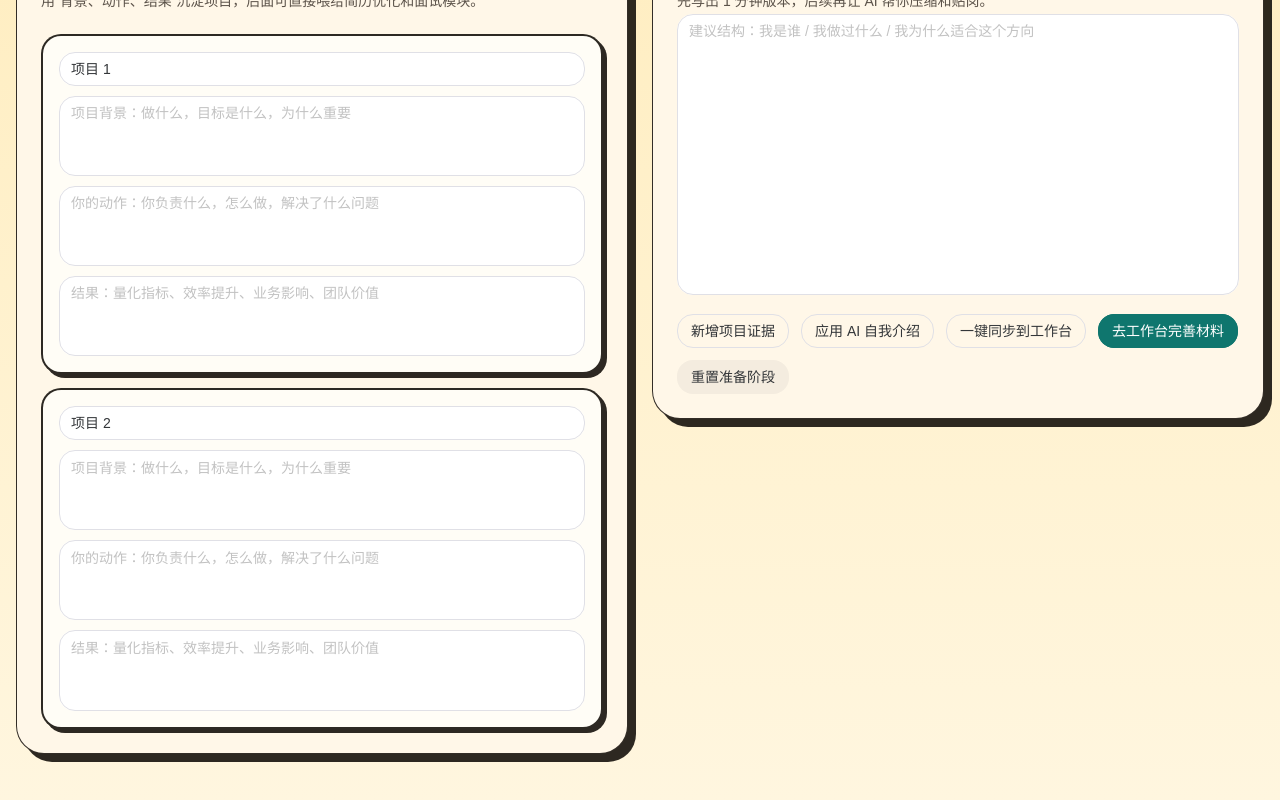
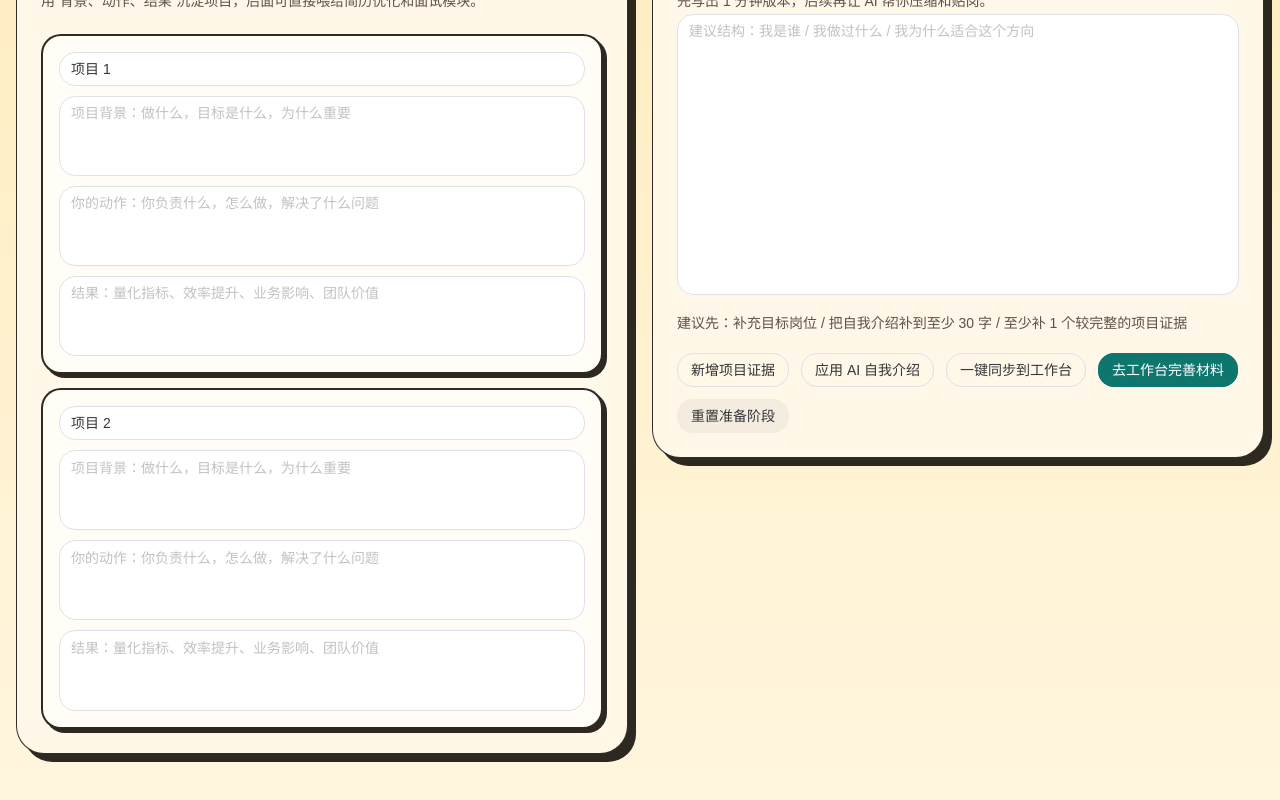
Before and after one commit to tywd/interview-web, a Nuxt app: page /journey/prepare in a window 1280 px wide. Shown: the part 1092-1892 px from the top of the page. Built offline with nearby package versions, Linux system fonts and the light colour scheme.

Commit message:
feat: guard weak ai inputs in stage pages

```diff
--- a/components/InterviewWorkbench.vue
+++ b/components/InterviewWorkbench.vue
@@ -20,6 +20,7 @@
           <p>基于当前简历、JD、公司资料与准备阶段自我介绍生成。</p>
         </div>
         <p v-if="questionPackMetaText" class="ai-meta">{{ questionPackMetaText }}</p>
+        <p v-else-if="questionPackHint" class="input-hint">{{ questionPackHint }}</p>
         <div class="stage-actions">
           <NButton data-testid="interview-generate" type="primary" :loading="generatePending" @click="handleGenerate">
             生成题库
@@ -132,6 +133,21 @@ const reviewMetaText = computed(() => {
     ? '结果来源：DeepSeek'
     : `结果来源：本地回退${reviewMeta.value.fallbackReason ? ` · ${reviewMeta.value.fallbackReason}` : ''}`
 })
+const questionPackHint = computed(() => {
+  const notes: string[] = []
+
+  if (workspace.value.resumeText.trim().length < 100) {
+    notes.push('简历材料偏少')
+  }
+  if (workspace.value.jdText.trim().length < 60) {
+    notes.push('岗位 JD 偏少')
+  }
+  if (preparation.value.selfIntro.trim().length < 20) {
+    notes.push('准备阶段自我介绍偏短')
+  }
+
+  return notes.length ? `建议先：${notes.join(' / ')}` : ''
+})
 
 onMounted(() => {
   load()
@@ -140,6 +156,11 @@ onMounted(() => {
 })
 
 const handleGenerate = async () => {
+  if (workspace.value.resumeText.trim().length < 80 || workspace.value.jdText.trim().length < 60) {
+    message.warning('先补充简历和岗位 JD，再生成更有价值的面试题包')
+    return
+  }
+
   generatePending.value = true
   try {
     const result = await $fetch<InterviewQuestionPackResult>('/api/interview/generate', {
@@ -164,6 +185,11 @@ const handleGenerate = async () => {
 }
 
 const handleReview = async () => {
+  if (draft.askedQuestions.trim().length < 6 || draft.myAnswers.trim().length < 10) {
+    message.warning('至少补充面试题目和回答摘要，再生成复盘建议')
+    return
+  }
+
   reviewPending.value = true
   try {
     const review = await $fetch<InterviewReviewPayload>('/api/interview/review', {
@@ -277,6 +303,13 @@ const handleReview = async () => {
   font-weight: 800;
 }
 
+.input-hint {
+  margin: 0 0 12px;
+  color: var(--text-muted);
+  font-size: 14px;
+  line-height: 1.7;
+}
+
 .question-bank,
 .review-form {
   display: grid;
--- a/components/MatchWorkbench.vue
+++ b/components/MatchWorkbench.vue
@@ -20,6 +20,7 @@
           <p>默认复用工作台中的简历、JD 和公司资料。</p>
         </div>
         <p v-if="diagnosisMetaText" class="ai-meta">{{ diagnosisMetaText }}</p>
+        <p v-else-if="inputQualityHint" class="input-hint">{{ inputQualityHint }}</p>
         <div class="input-preview">
           <p><strong>简历：</strong>{{ workspace.resumeText.slice(0, 100) }}...</p>
           <p><strong>JD：</strong>{{ workspace.jdText.slice(0, 100) }}...</p>
@@ -106,6 +107,21 @@ const diagnosisMetaText = computed(() => {
     ? '结果来源：DeepSeek'
     : `结果来源：本地回退${meta.fallbackReason ? ` · ${meta.fallbackReason}` : ''}`
 })
+const inputQualityHint = computed(() => {
+  const notes: string[] = []
+
+  if (workspace.value.resumeText.trim().length < 120) {
+    notes.push('简历至少补到 120 字')
+  }
+  if (workspace.value.jdText.trim().length < 80) {
+    notes.push('岗位 JD 至少补到 80 字')
+  }
+  if (workspace.value.companyText.trim().length < 40) {
+    notes.push('公司资料建议补到 40 字以上')
+  }
+
+  return notes.length ? `建议先：${notes.join(' / ')}` : ''
+})
 
 onMounted(() => {
   load()
@@ -113,6 +129,11 @@ onMounted(() => {
 })
 
 const handleDiagnose = async () => {
+  if (workspace.value.resumeText.trim().length < 80 || workspace.value.jdText.trim().length < 60) {
+    message.warning('先把简历和岗位 JD 补充完整，再生成匹配诊断')
+    return
+  }
+
   pending.value = true
   try {
     const result = await $fetch<MatchDiagnosisPayload>('/api/match/diagnose', {
@@ -227,6 +248,13 @@ const handleDiagnose = async () => {
   font-weight: 800;
 }
 
+.input-hint {
+  margin: 0 0 12px;
+  color: var(--text-muted);
+  font-size: 14px;
+  line-height: 1.7;
+}
+
 .stage-actions {
   display: flex;
   flex-wrap: wrap;
--- a/components/PreparationWorkbench.vue
+++ b/components/PreparationWorkbench.vue
@@ -118,6 +118,7 @@
             <li v-for="item in reviewResult.missingItems" :key="item">缺失：{{ item }}</li>
           </ul>
         </div>
+        <p v-else-if="preparationInputHint" class="input-hint">{{ preparationInputHint }}</p>
 
         <div class="prep-actions">
           <NButton @click="handleAddProject">新增项目证据</NButton>
@@ -177,6 +178,31 @@ const reviewMetaText = computed(() => {
     ? '结果来源：DeepSeek'
     : `结果来源：本地回退${meta.fallbackReason ? ` · ${meta.fallbackReason}` : ''}`
 })
+const preparationInputHint = computed(() => {
+  const notes: string[] = []
+
+  if (!preparation.value.targetRole.trim()) {
+    notes.push('补充目标岗位')
+  }
+
+  if (preparation.value.selfIntro.trim().length < 30) {
+    notes.push('把自我介绍补到至少 30 字')
+  }
+
+  const completeProjects = preparation.value.projectNotes.filter((item) =>
+    [item.title, item.situation, item.action, item.result].join('').trim().length >= 40,
+  ).length
+
+  if (completeProjects === 0) {
+    notes.push('至少补 1 个较完整的项目证据')
+  }
+
+  if (workspaceState.value.resumeText.trim().length < 80) {
+    notes.push('工作台里的简历材料还偏少')
+  }
+
+  return notes.length ? `建议先：${notes.join(' / ')}` : ''
+})
 
 watch(
   preparation,
@@ -204,6 +230,15 @@ const handleAddProject = () => {
 }
 
 const handleReview = async () => {
+  const completeProjects = preparation.value.projectNotes.filter((item) =>
+    [item.title, item.situation, item.action, item.result].join('').trim().length >= 40,
+  ).length
+
+  if (preparation.value.selfIntro.trim().length < 20 && completeProjects === 0) {
+    message.warning('先补一版自我介绍或至少 1 个较完整的项目证据，再执行 AI 检查')
+    return
+  }
+
   reviewPending.value = true
 
   try {
@@ -468,6 +503,13 @@ const handleReset = () => {
   font-weight: 800;
 }
 
+.input-hint {
+  margin: 16px 0 0;
+  color: var(--text-muted);
+  font-size: 14px;
+  line-height: 1.7;
+}
+
 .ai-output ul + ul,
 .ai-output p + ul {
   margin-top: 12px;
```
Also changed, not shown: 2 other files (tests, documents, lock files or other folders).
